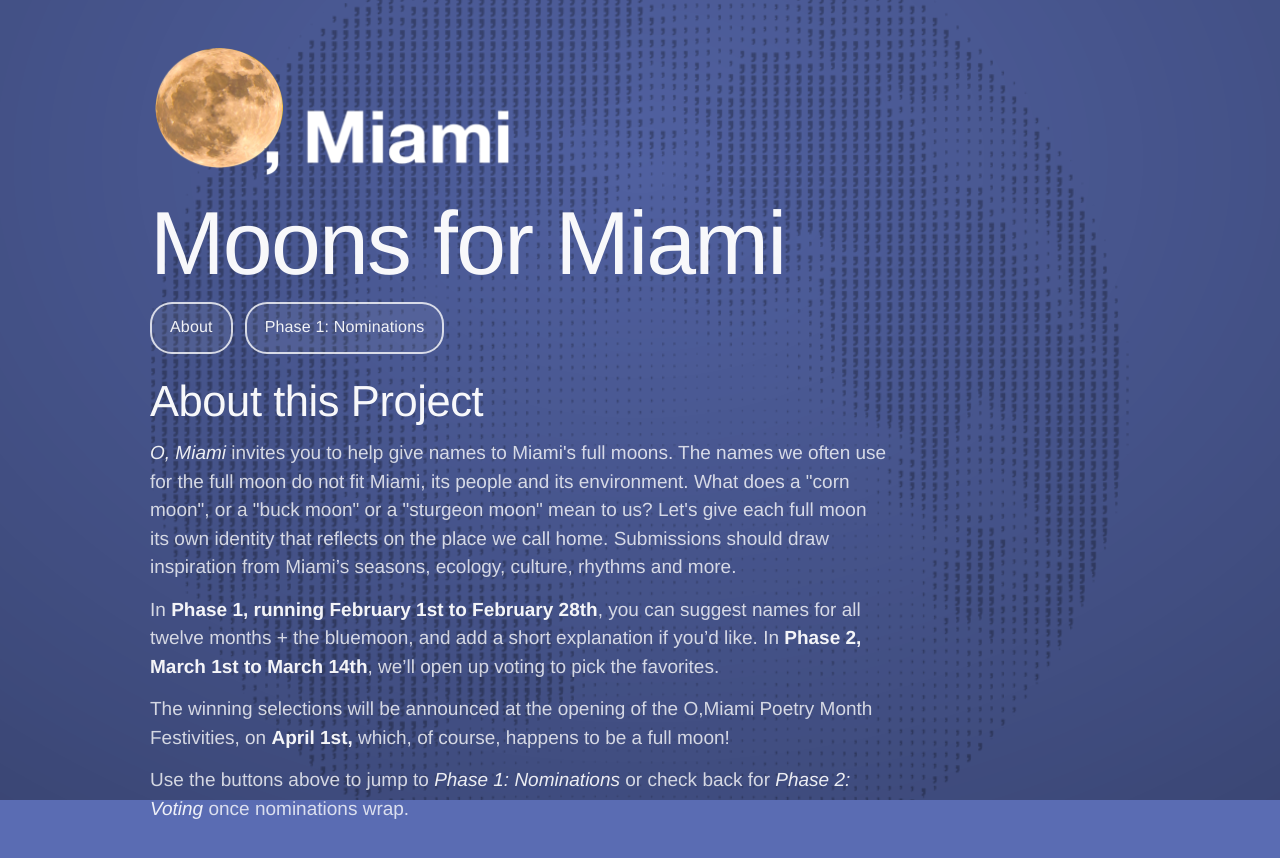
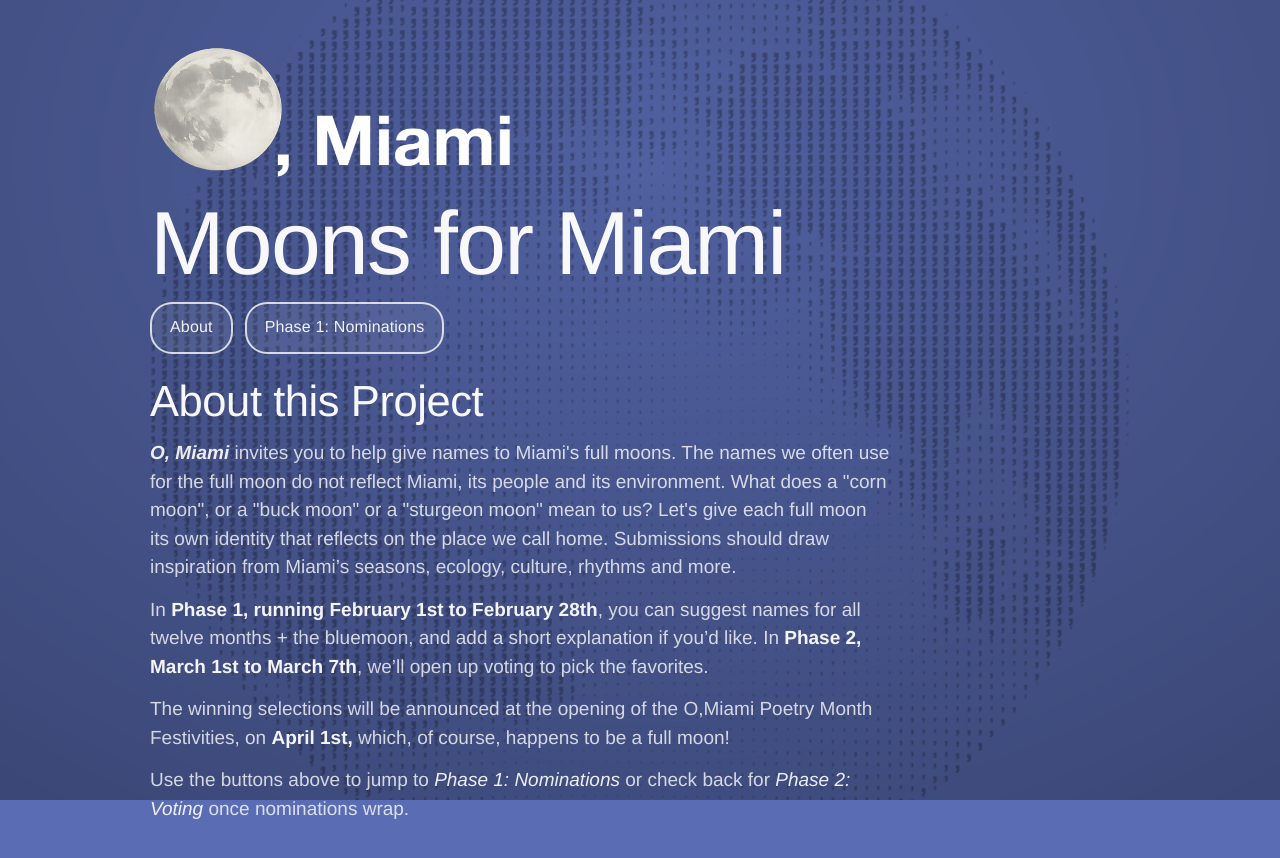
Before and after one commit to cpenca/moon2, a plain HTML site: page index.html in a window 1280 px wide. Drawn offline with Linux system fonts and the light colour scheme.

Commit message:
Update index.html

```diff
--- a/index.html
+++ b/index.html
@@ -10,7 +10,7 @@
 <body class="page-about">
   <header class="site-header">
     <div class="container">
-      <img src="Omiami_moon_orange2.png" alt="Full Moon" class="moon" />
+      <img src="Omiami_moon.png" alt="Full Moon" class="moon" />
       <div class="project-title">Moons for Miami</div>
     </div>
   </header>
@@ -24,13 +24,13 @@
     <h1>About this Project</h1>
 
     <p>
-      <i><em>O, Miami</em></i> invites you to help give names to Miami's full moons. The names we often use for the full moon do not fit Miami, its people and its environment. What does a "corn moon", or a "buck moon" or a "sturgeon moon" mean to us? Let's give
+      <i><em><b>O, Miami</b></em></i> invites you to help give names to Miami's full moons. The names we often use for the full moon do not reflect Miami, its people and its environment. What does a "corn moon", or a "buck moon" or a "sturgeon moon" mean to us? Let's give
       each full moon its own identity that reflects on the place we call home. Submissions should draw inspiration from Miami’s seasons, ecology, culture, rhythms and more.
     </p>
 
     <p>
       In <strong>Phase 1, running February 1st to February 28th</strong>, you can suggest names for
-      all twelve months + the bluemoon, and add a short explanation if you’d like. In <strong>Phase 2, March 1st to March 14th</strong>, we’ll
+      all twelve months + the bluemoon, and add a short explanation if you’d like. In <strong>Phase 2, March 1st to March 7th</strong>, we’ll
       open up voting to pick the favorites.
     </p>
 
```
